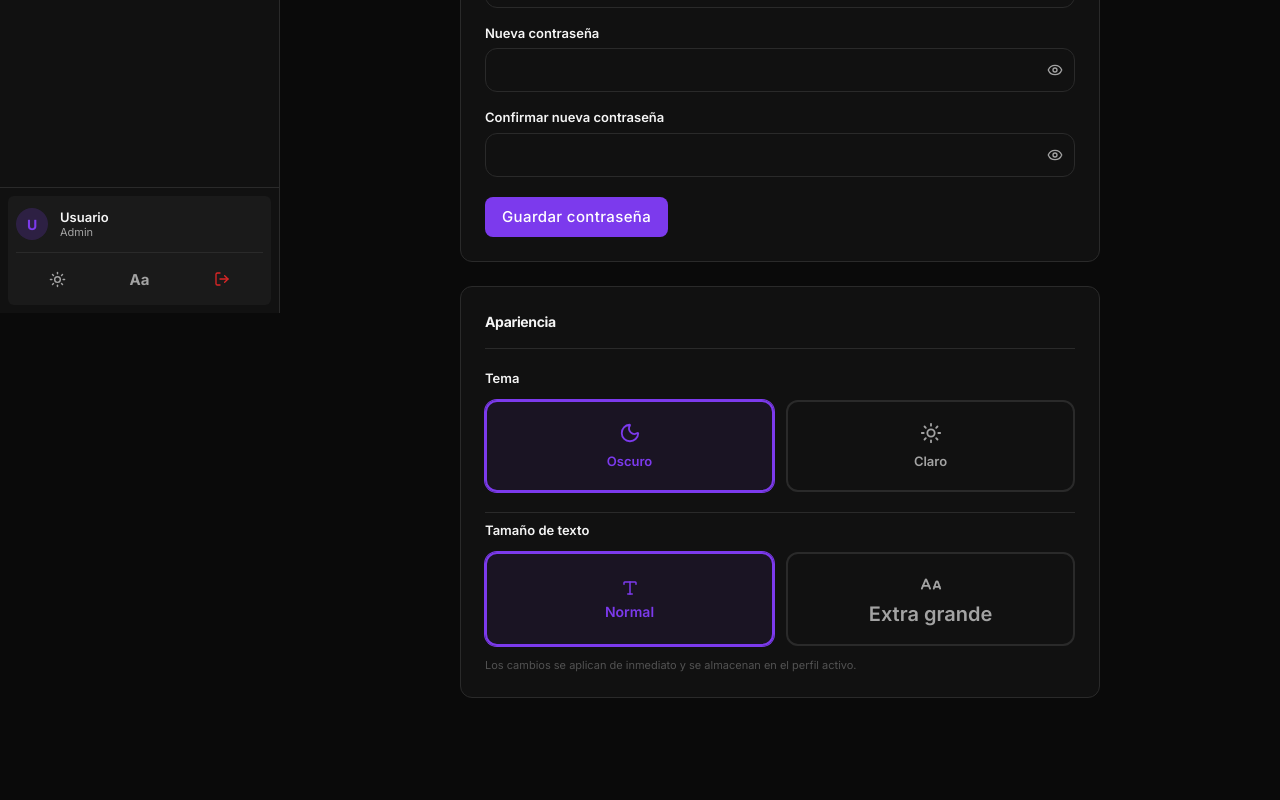
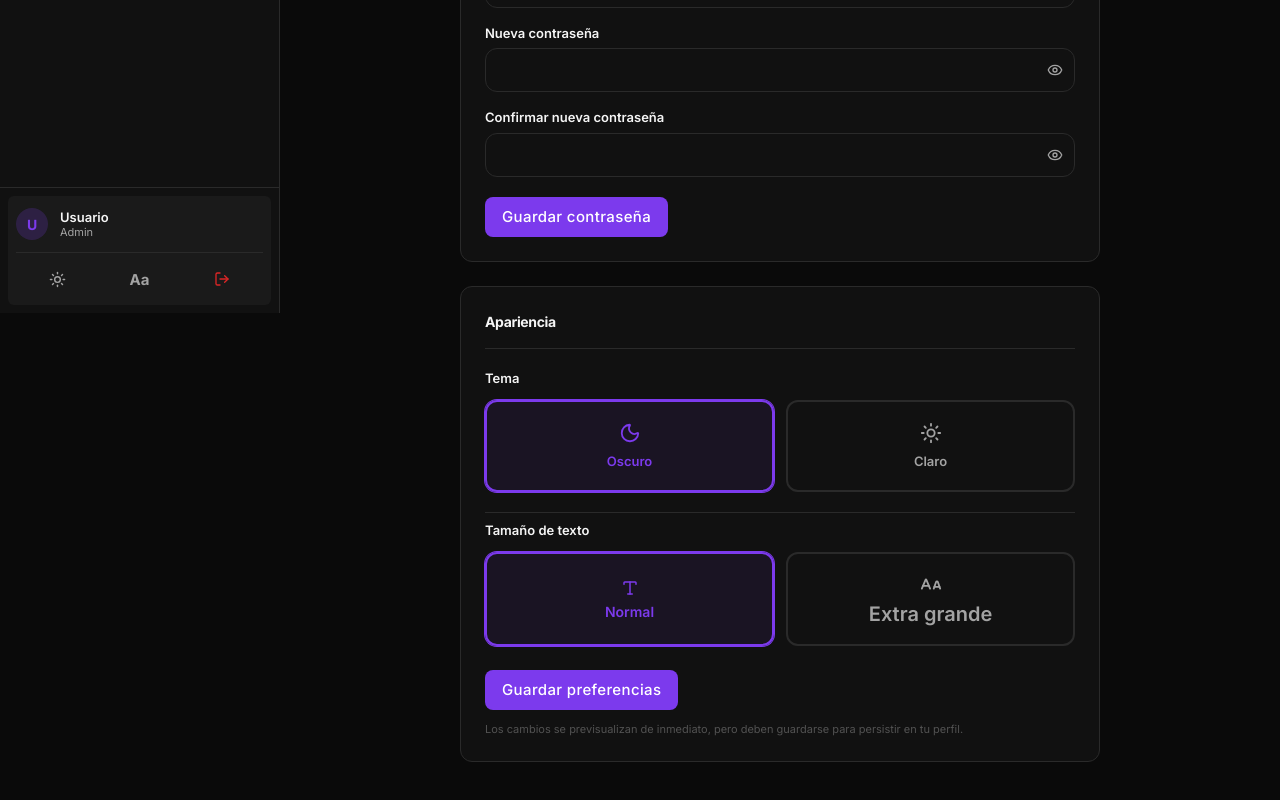
Before and after one commit to raulbarbur/abysstracker-mvp, a Next.js app: page /profile in a window 1280 px wide. Shown: the part 487-1287 px from the top of the page. Before the commit the page ends 1257 px from the top, so only its background shows below. Built offline with nearby package versions, Linux system fonts and the light colour scheme; no server answers.

Commit message:
UI: Add explicit save button for preferences

```diff
--- a/src/app/(dashboard)/profile/page.tsx
+++ b/src/app/(dashboard)/profile/page.tsx
@@ -195,14 +195,31 @@ export default function PerfilPage() {
   };
 
   /* ── Appearance ── */
-  const { theme, fontSize, setTheme, setFontSize } = usePreferences();
+  const { theme, fontSize, setTheme, setFontSize, persistPreferences } = usePreferences();
+  const [isSavingPrefs, setIsSavingPrefs] = useState(false);
+  const [prefStatus, setPrefStatus] = useState<{ type: "success" | "error"; msg: string } | null>(null);
 
   const handleTheme = (t: ThemePreference) => {
     if (t !== theme) setTheme(t);
   };
 
   const handleFontSize = (fs: FontSizePreference) => {
-    if (fs !== fontSize) setFontSize(fs);
+    if (fs !== fontSize) {
+      setFontSize(fs);
+      setPrefStatus(null);
+    }
+  };
+
+  const handleSavePreferences = async () => {
+    setIsSavingPrefs(true);
+    setPrefStatus(null);
+    const ok = await persistPreferences();
+    if (ok) {
+      setPrefStatus({ type: "success", msg: "Preferencias guardadas correctamente." });
+    } else {
+      setPrefStatus({ type: "error", msg: "Error al guardar preferencias." });
+    }
+    setIsSavingPrefs(false);
   };
 
   return (
@@ -372,8 +389,40 @@ export default function PerfilPage() {
               </span>
             </OptionCard>
           </div>
+
+          {prefStatus && (
+            <div
+              role="alert"
+              className={`
+                mt-2 flex items-start gap-3 rounded-lg border px-4 py-3 text-sm font-medium
+                ${prefStatus.type === "success"
+                  ? "bg-success/10 border-success/20 text-success"
+                  : "bg-destructive/10 border-destructive/20 text-destructive"
+                }
+              `}
+            >
+              {prefStatus.type === "success"
+                ? <CheckCircle2 size={16} className="flex-shrink-0 mt-0.5" />
+                : <XCircle size={16} className="flex-shrink-0 mt-0.5" />
+              }
+              {prefStatus.msg}
+            </div>
+          )}
+
+          <div className="pt-3">
+            <Button
+              onClick={handleSavePreferences}
+              variant="primary"
+              size="md"
+              isLoading={isSavingPrefs}
+              disabled={isSavingPrefs}
+            >
+              Guardar preferencias
+            </Button>
+          </div>
+
           <p className="text-xs text-text-disabled">
-            Los cambios se aplican de inmediato y se almacenan en el perfil activo.
+            Los cambios se previsualizan de inmediato, pero deben guardarse para persistir en tu perfil.
           </p>
         </div>
       </Section>
--- a/src/components/preferences-provider.tsx
+++ b/src/components/preferences-provider.tsx
@@ -10,6 +10,7 @@ interface PreferencesContextType {
   setFontSize: (fs: FontSizePreference) => void;
   toggleTheme: () => void;
   toggleFontSize: () => void;
+  persistPreferences: () => Promise<boolean>;
 }
 
 const PreferencesContext = createContext<PreferencesContextType | undefined>(undefined);
@@ -26,30 +27,31 @@ export function PreferencesProvider({
   const [theme, setThemeState] = useState<ThemePreference>(initialTheme);
   const [fontSize, setFontSizeState] = useState<FontSizePreference>(initialFontSize);
 
-  const updatePreferenceOnServer = async (key: 'theme' | 'fontSize', value: string) => {
-    try {
-      await fetch('/api/preferences', {
-        method: 'PATCH',
-        headers: { 'Content-Type': 'application/json' },
-        body: JSON.stringify({ [key]: value })
-      });
-    } catch (e) {
-      console.error("No se pudieron guardar las preferencias", e);
-    }
-  };
 
   const setTheme = (t: ThemePreference) => {
     setThemeState(t);
     const root = document.documentElement;
     root.setAttribute("data-theme", t);
     root.className = t === 'dark' ? 'dark' : 'light';
-    updatePreferenceOnServer('theme', t);
   };
 
   const setFontSize = (fs: FontSizePreference) => {
     setFontSizeState(fs);
     document.documentElement.setAttribute("data-font-size", fs);
-    updatePreferenceOnServer('fontSize', fs);
+  };
+
+  const persistPreferences = async () => {
+    try {
+      const res = await fetch('/api/preferences', {
+        method: 'PATCH',
+        headers: { 'Content-Type': 'application/json' },
+        body: JSON.stringify({ theme, fontSize })
+      });
+      return res.ok;
+    } catch (e) {
+      console.error("No se pudieron guardar las preferencias", e);
+      return false;
+    }
   };
 
   const toggleTheme = () => {
@@ -76,7 +78,15 @@ export function PreferencesProvider({
   }, [theme, fontSize]);
 
   return (
-    <PreferencesContext.Provider value={{ theme, fontSize, setTheme, setFontSize, toggleTheme, toggleFontSize }}>
+    <PreferencesContext.Provider value={{
+      theme,
+      fontSize,
+      setTheme,
+      setFontSize,
+      toggleTheme,
+      toggleFontSize,
+      persistPreferences
+    }}>
       {children}
     </PreferencesContext.Provider>
   );
```
